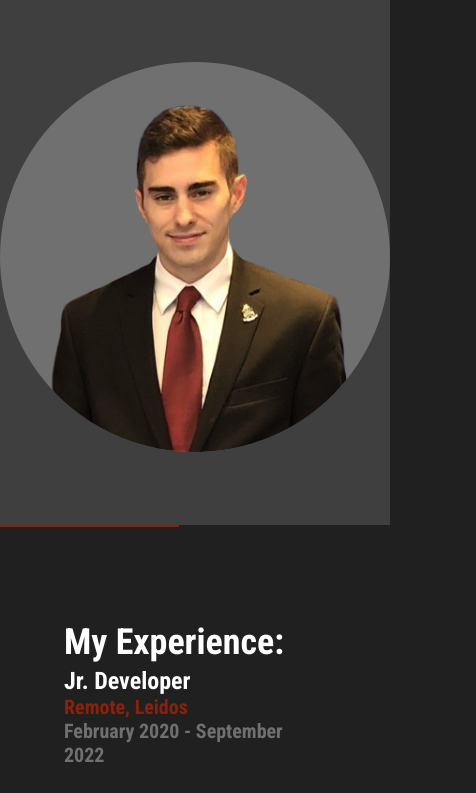
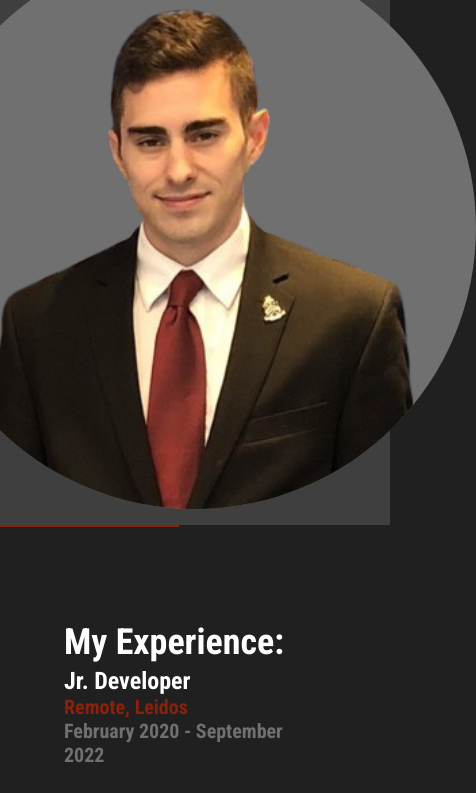
Before and after one commit to Petrask24/x, a plain HTML site: page index.html in a window 390 px wide. Shown: the part 319-1112 px from the top of the page, 476 px wide, since content can reach past the window. Drawn offline with nearby package versions, Linux system fonts and the light colour scheme.

Commit message:
Mobile Fix

```diff
--- a/myCSS/header.scss
+++ b/myCSS/header.scss
@@ -9,7 +9,6 @@ $White: #FFFFFF;
   height: 100vh;
   background-color: $Dark-Grey;
   display: flex;
-  justify-content: space-between;
   align-items: center;
 
   .welcome {
@@ -40,6 +39,7 @@ $White: #FFFFFF;
   }
 
   .my-img {
+    height: 100%;
     margin: 1rem 0;
     background-color: $Medium-Grey;
   }
--- a/myCSS/myMediaQuieries.scss
+++ b/myCSS/myMediaQuieries.scss
@@ -67,10 +67,8 @@ $White: #FFFFFF;
 
   .hero {
     flex-direction: column;
-    justify-content: space-evenly;
 
     .my-img {
-      max-width: 100%;
       border-radius: 50%;
     }
   }
@@ -126,7 +124,6 @@ $White: #FFFFFF;
     }
 
     .my-img {
-      height: 100%;
       align-self: end;
     }
   }
```
Also changed, not shown: myCSS/header.css, myCSS/myMediaQuieries.css, 2 other files.
